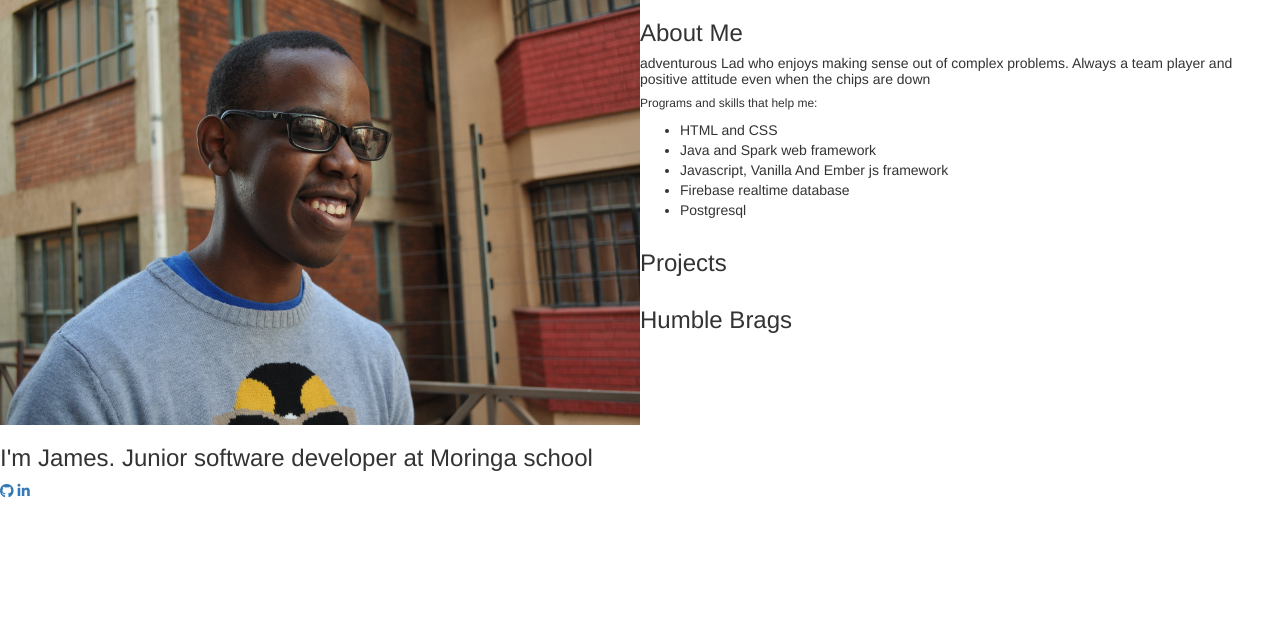
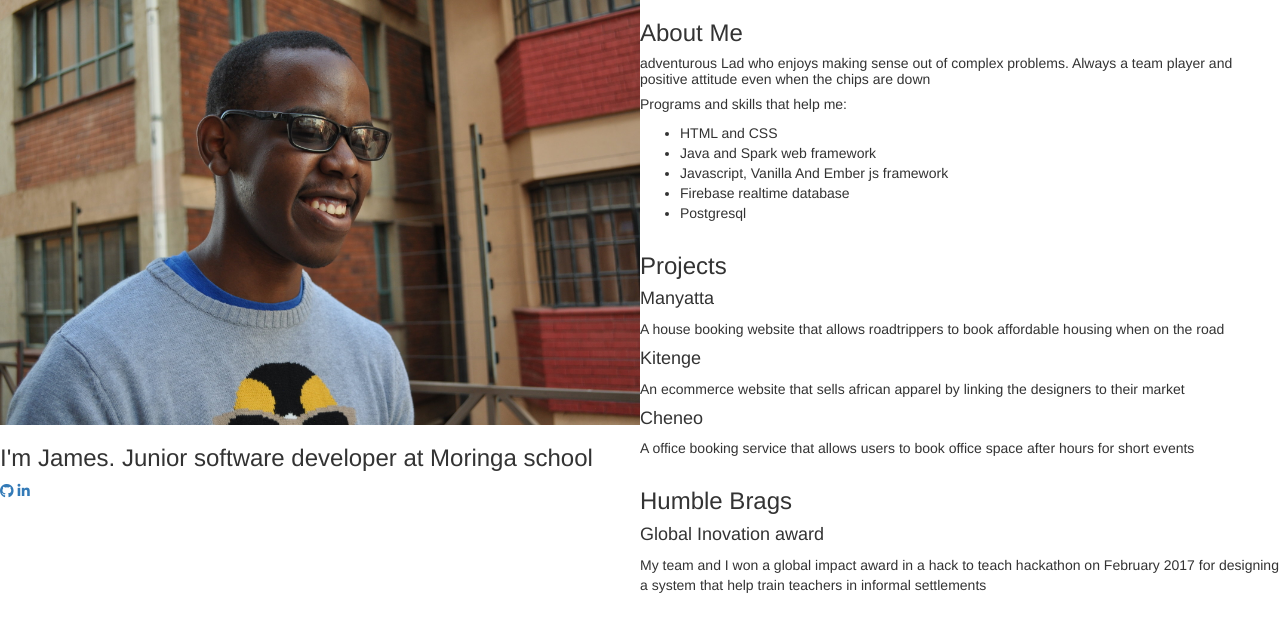
Before and after one commit to mbuthiya/test1, a plain HTML site: page index.html in a window 1280 px wide. Drawn offline with nearby package versions, Linux system fonts and the light colour scheme.

Commit message:
finished projects and humble brag

```diff
--- a/index.html
+++ b/index.html
@@ -38,7 +38,7 @@
                 <div class="row about-me">
                    <h3>About Me</h3>
                    <h5>adventurous Lad who enjoys making sense out of complex problems. Always a team player and positive attitude even when the chips are down </h5>
-                    <h6>Programs and skills that help me:</h6>
+                    <h5>Programs and skills that help me:</h5>
                     <ul>
                         <li>HTML and CSS</li>
                         <li>Java and Spark web framework</li>
@@ -52,12 +52,31 @@
                  <!--projects-->
                 <div class="row projects">
                    <h3>Projects</h3>
+                    <div class="projects">
+                        <h4>Manyatta</h4>
+                        <p>A house booking website that allows roadtrippers to book affordable housing when on the road </p>
+
+                    </div>
+                    <div class="projects">
+                        <h4>Kitenge</h4>
+                        <p>An ecommerce website that sells african apparel by linking the designers to their market</p>
+
+                    </div>
+                    <div class="projects">
+                        <h4>Cheneo</h4>
+                        <p>A office booking service that allows users to book office space after hours for short events</p>
+
+                    </div>
                 </div>
                 <!--projects-->
 
                  <!--humble-->
                 <div class="row humble">
                    <h3>Humble Brags</h3>
+                   <div class="Brags">
+                       <h4>Global Inovation award</h4>
+                       <p>My team and I won a global impact award in a hack to teach hackathon on February 2017 for designing a system that help train teachers in informal settlements</p>
+                   </div>
                 </div>
                 <!--humble-->
 
```
